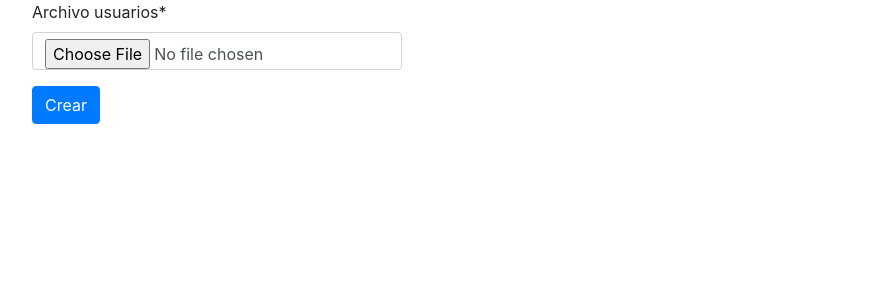
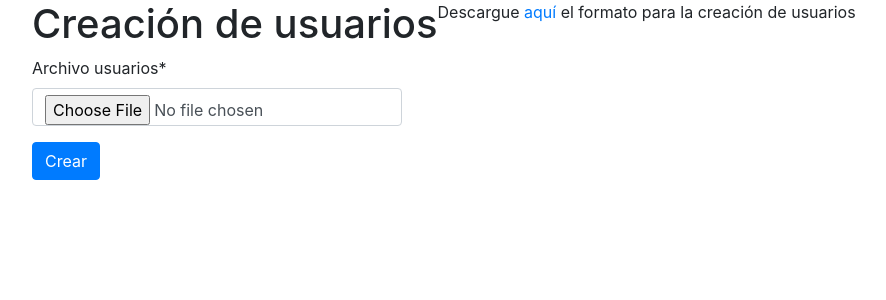
Before and after one commit to camilopiedrahita/hidromed-1, a Django app: a page that uses hidromed/templates/pages/crear_usuarios.html in a window 1280 px wide. Shown: the part 56-356 px from the top of the page, without its empty margins (53-939 px from the left). Run offline with Django 3.2, Linux system fonts and the light colour scheme; the visitor is signed in with stand-in values (Sample User, id 1); parts of the project's set-up code (start-up, migrations or seed data) failed here and were passed over; some libraries are stand-ins or nearby versions.

Commit message:
Cración de usuarios - formato de creación de usuarios

```diff
--- a/hidromed/templates/pages/crear_usuarios.html
+++ b/hidromed/templates/pages/crear_usuarios.html
@@ -1,11 +1,14 @@
 {% extends "base.html" %}
 
 {% load crispy_forms_tags %}
+{% load static %}
 
 {% block title %}Creación de usuarios{% endblock %}
 {% block content %}
 	<div class="container">
 		<div class="row form-container">
+			<h1>Creación de usuarios</h1>
+			<p>Descargue <a href="static/archivos/Usuarios.xlsx">aquí</a> el formato para la creación de usuarios</p>
 			{% csrf_token %}
 			{% crispy form %}
 		</div>
```
Also changed, not shown: 1 other file.
